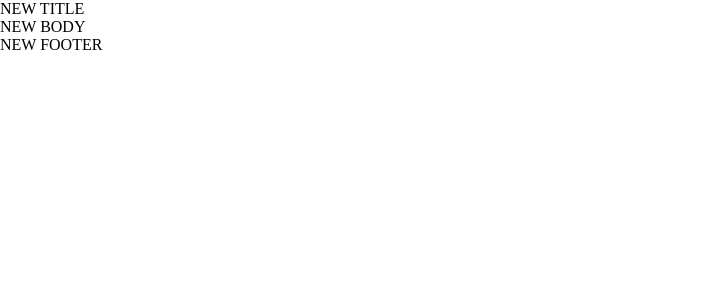
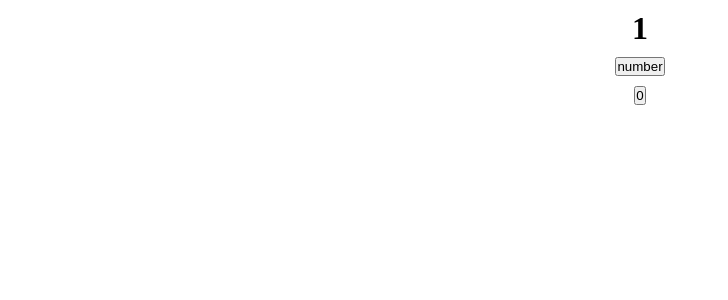
Before and after one commit to DustyFlower/microtasks, a React (Vite) app: page / in a window 1280 px wide. Shown: the top 300 px of the page, without its empty margins (0-728 px from the left). Built offline with nearby package versions, Linux system fonts and the light colour scheme.

Commit message:
Commit to branch useState

```diff
--- a/src/App.tsx
+++ b/src/App.tsx
@@ -1,14 +1,27 @@
 import './App.css'
-import {Header} from './site/Header.tsx';
-import {Body} from './site/Body.tsx';
-import {Footer} from './site/Footer.tsx';
+import {useState} from 'react';
 
 function App() {
+
+    //   let a = 1
+    const [a, setA] = useState(1)
+
+    const onClickHandler = () => {
+        setA(a + 1)
+        console.log(a)
+    }
+
+    const onClickZeroHandler = () => {
+        setA(0)
+    }
+
     return (
         <>
-            <Header title={'NEW TITLE'}/>
-            <Body titleForBody={'NEW BODY'}/>
-            <Footer titleForFooter={'NEW FOOTER'}/>
+            <div className={'App'}>
+                <h1>{a}</h1>
+                <button onClick={onClickHandler}>number</button>
+                <button onClick={onClickZeroHandler}>0</button>
+            </div>
         </>
     )
 }
--- a/src/index.css
+++ b/src/index.css
@@ -11,5 +11,10 @@ html, body {
 }
 
 .App {
-    margin: 10px;
+    display: flex;
+    flex-direction: column;
+    justify-content: center;
+    align-items: center;
+    gap: 10px;
+    margin-top: 10px;
 }
--- a/src/site/Body.tsx
+++ /dev/null
@@ -1,9 +0,0 @@
-type BodyType = {
-    titleForBody: string,
-}
-
-export const Body = ({titleForBody}: BodyType) => {
-    return (
-        <div>{titleForBody}</div>
-    );
-};
--- a/src/site/Footer.tsx
+++ /dev/null
@@ -1,10 +0,0 @@
-
-type FooterType = {
-    titleForFooter: string,
-}
-
-export const Footer = ({titleForFooter}: FooterType) => {
-    return (
-        <footer>{titleForFooter}</footer>
-    );
-};
--- a/src/site/Header.tsx
+++ /dev/null
@@ -1,9 +0,0 @@
-type HeaderType = {
-    title: string,
-}
-
-export const Header = ({title}: HeaderType) => {
-    return (
-        <> {title} </>
-    )
-}
```
